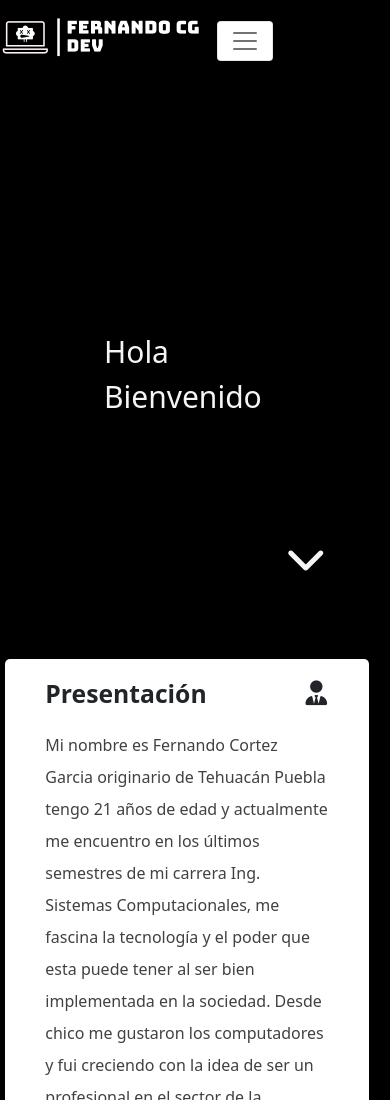
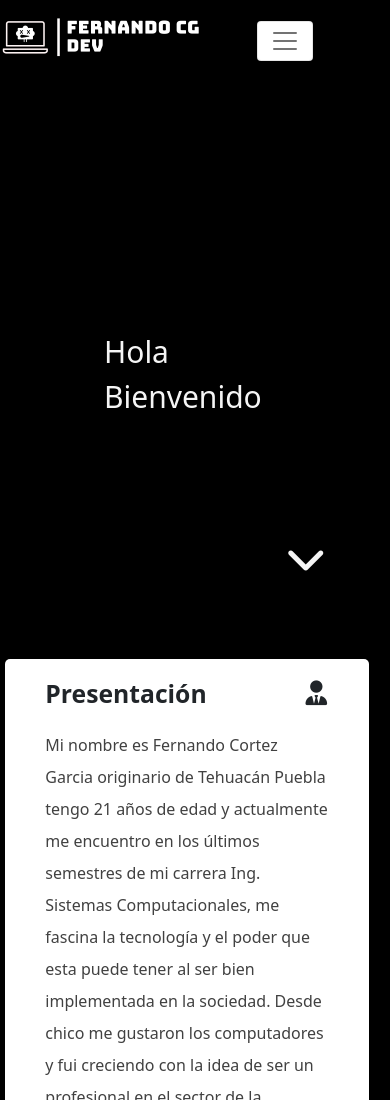
Before and after one commit to Fernando-Cortez-Garcia/personal-web, a plain HTML site: page index.html in a window 390 px wide. Shown: the top 1100 px of the page. Drawn offline with nearby package versions, Linux system fonts and the light colour scheme.

Commit message:
Update inicio.css

```diff
--- a/css/inicio.css
+++ b/css/inicio.css
@@ -347,7 +347,7 @@ footer {
         margin-left: 30px;
     }
     .btn-nav {
-        margin-left: 210px;
+        margin-left: 250px;
         margin-top: -50px;
         color: #2D3937;
     }
```
